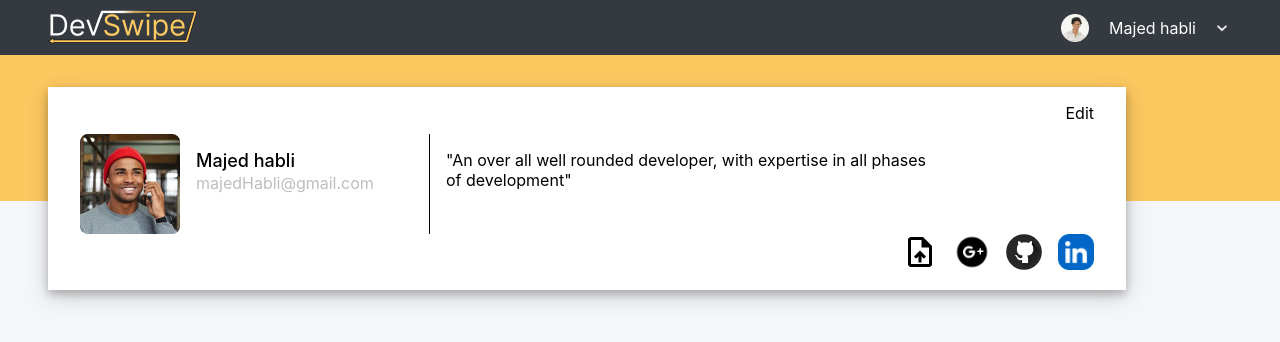
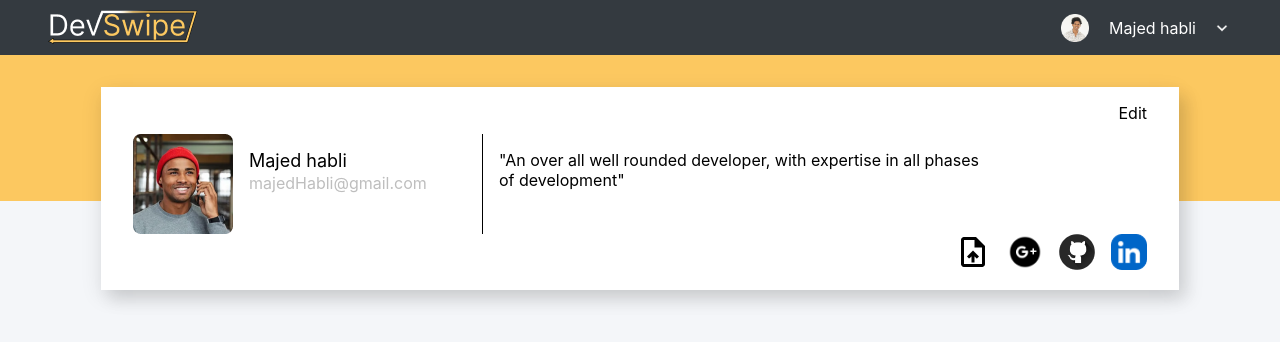
Before and after one commit to Majed-Habli/DevVibe, a React (Create React App) app in the folder Front-End-Website/dev-swipe-web/: page /dashboard/profile in a window 1280 px wide. Shown: the top 342 px of the page. Built offline with nearby package versions, Linux system fonts and the light colour scheme.

Commit message:
Client-Web <> Updated the styling for profile and header component.

```diff
--- a/Front-End-Website/dev-swipe-web/src/components/profile header/headercard.module.css
+++ b/Front-End-Website/dev-swipe-web/src/components/profile header/headercard.module.css
@@ -6,7 +6,7 @@
     padding: 1rem 2rem;
     flex-direction: column;
     align-items: center;
-    box-shadow: 0 4px 8px 0 rgba(0, 0, 0, 0.2), 0 6px 20px 0 rgba(0, 0, 0, 0.19);
+    box-shadow: 9px 10px 16px 0 rgba(0, 0, 0, 0.1), 0 6px 20px 0 rgba(0, 0, 0, 0.1);
 }
 
 .top_row{
@@ -51,7 +51,6 @@
 }
 
 .user_name{
-    font-weight: 500;
     font-size: 18px;
 }
 
--- a/Front-End-Website/dev-swipe-web/src/pages/profile/profile.module.css
+++ b/Front-End-Website/dev-swipe-web/src/pages/profile/profile.module.css
@@ -6,6 +6,9 @@
 .page_header{
     width: 100%;
     height: 146px;
-    padding: 2rem 3rem;
+    display: flex;
+    padding: 2rem 0;
+    justify-content: center;
     background-color: #FCC860;
+
 }
```
